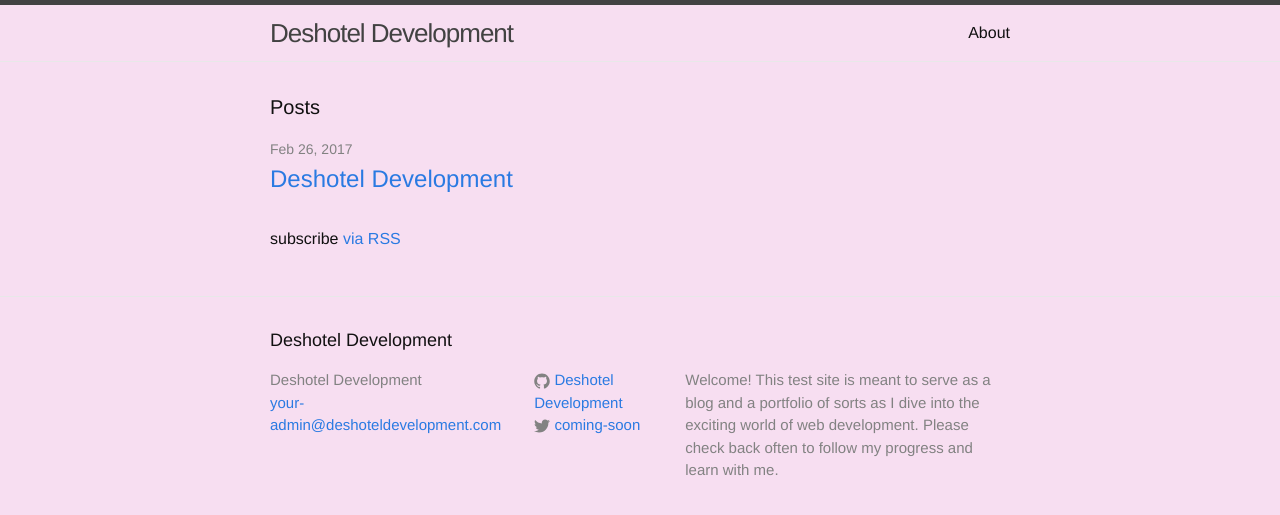
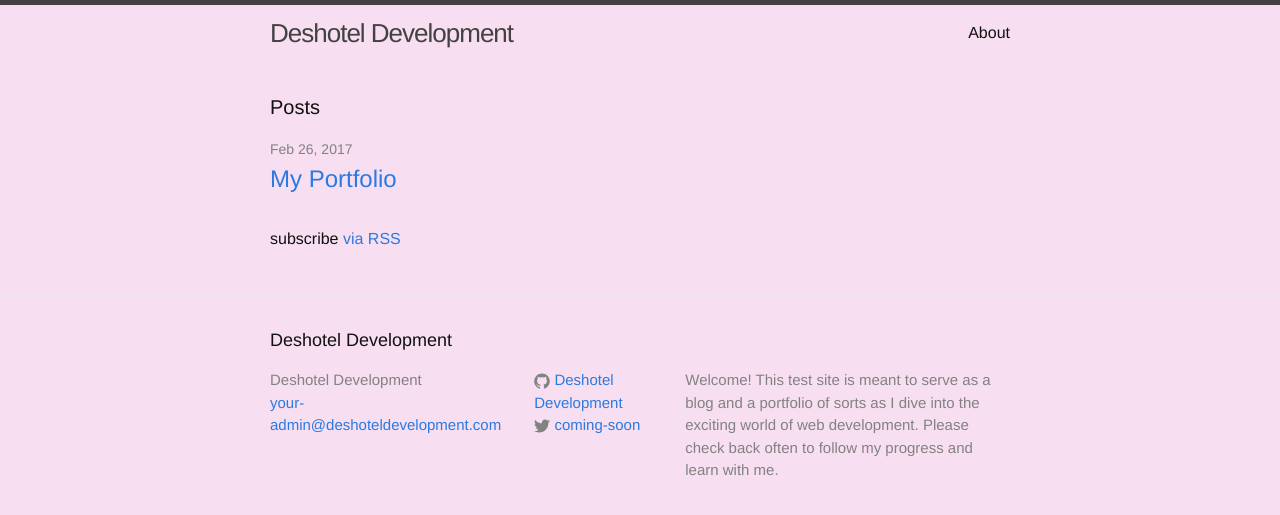
Before and after one commit to DeshotelDevelopment/first-sample-repo, a Jekyll site: the page built from index.html, in a window 1280 px wide. Shown: the top 515 px of the page. Built offline with Jekyll 4.4.1, drawn with Linux system fonts in a browser that asks for light colours.

Commit message:
Update index.html

```diff
--- a/index.html
+++ b/index.html
@@ -12,7 +12,7 @@ layout: default
         <span class="post-meta">{{ post.date | date: "%b %-d, %Y" }}</span>
 
         <h2>
-          <a class="project-link" href="{{ post.url | prepend: site.baseurl }}">Deshotel Development</a>
+          <a class="project-link" href="{{ post.url | prepend: site.baseurl }}">My Portfolio</a>
         </h2>
       </li>
     {% endfor %}
```
